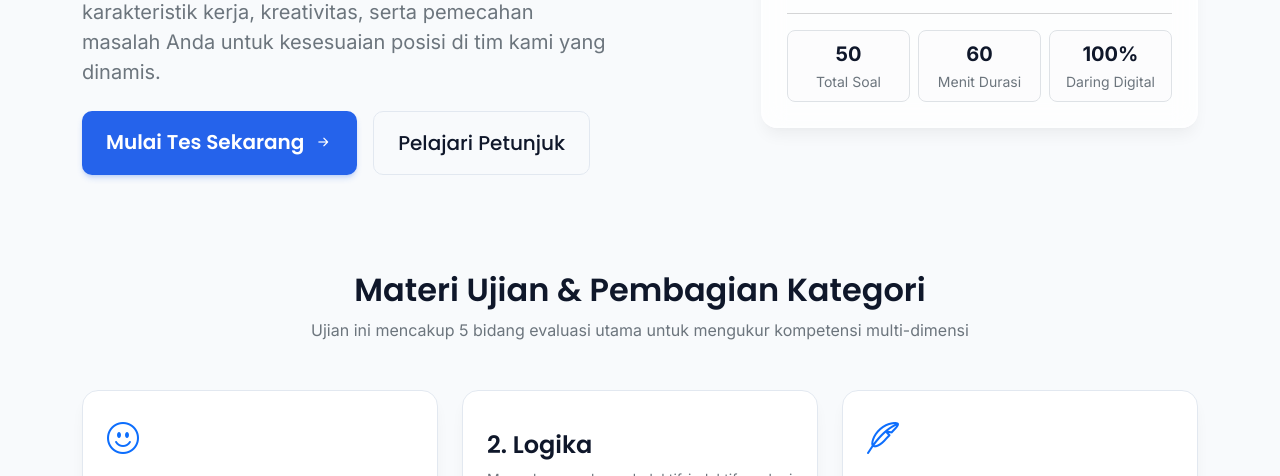
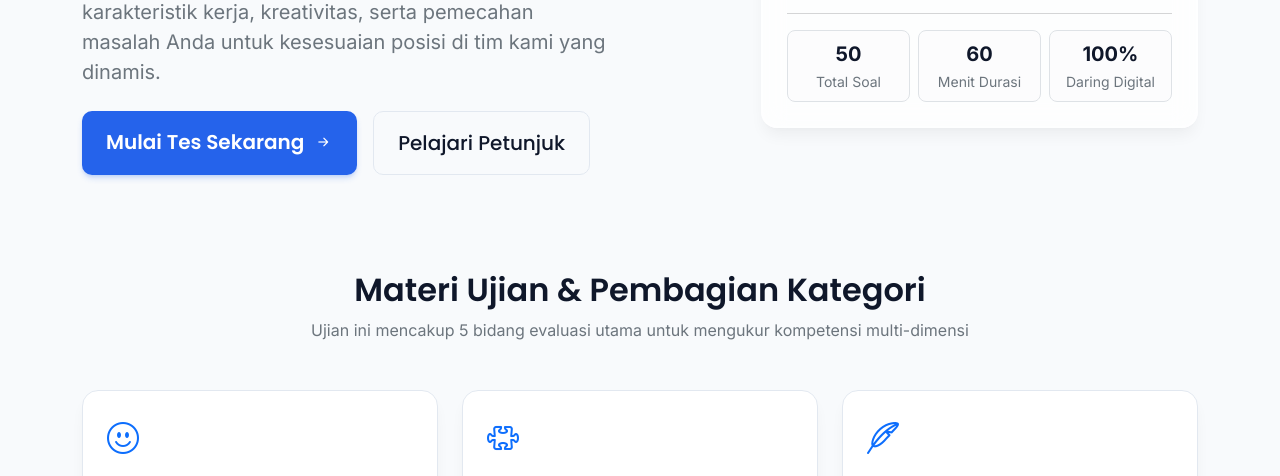
Before and after one commit to hrrecruitment-id/Psikotest-Online, a website: page index.html in a window 1280 px wide. Shown: the part 449-925 px from the top of the page. Drawn offline with nearby package versions, Linux system fonts and the light colour scheme; some packages are replaced by stand-ins of ours; a script that the page names is missing.

Commit message:
Update index.html

```diff
--- a/index.html
+++ b/index.html
@@ -131,7 +131,7 @@
         <!-- Logika -->
         <div class="col-md-4 col-sm-6" data-aos="fade-up" data-aos-delay="200">
           <div class="card-modern h-100 p-4">
-            <div class="text-primary fs-2 mb-3"><i class=""bi bi-puzzle""></i></div>
+            <div class="text-primary fs-2 mb-3"><i class="bi bi-puzzle"></i></div>
             <h4 class="fw-600">2. Logika</h4>
             <p class="text-secondary small mb-0">Mengukur penalaran deduktif-induktif, analogi spasial, serta kemampuan
               penyimpulan logis yang presisi.</p>
```
